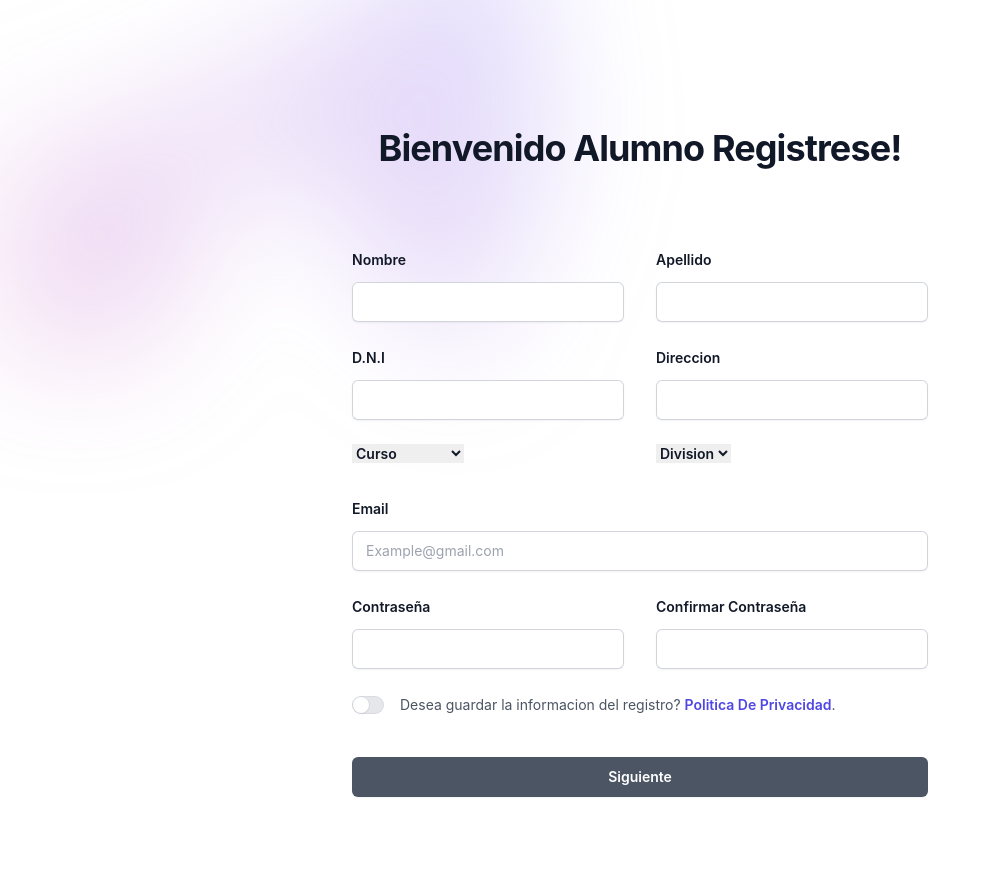
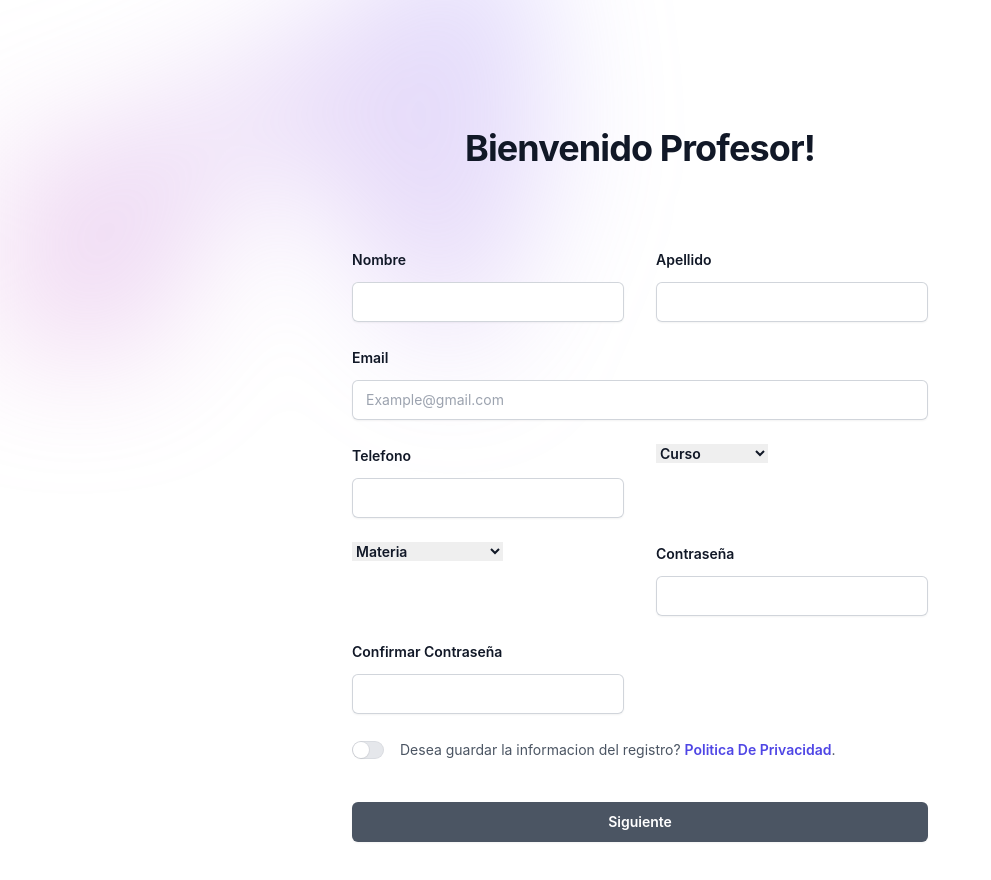
Before and after one commit to ReginaPescara/cuaderno-comunicaciones, a React (Create React App) app: page / in a window 1280 px wide. Shown: the top 880 px of the page, without its empty margins (0-991 px from the left). Built offline with nearby package versions, Linux system fonts and the light colour scheme.

Commit message:
Agregando informacion en RegistrarseProfesores

```diff
--- a/src/App.js
+++ b/src/App.js
@@ -1,10 +1,11 @@
 import React from 'react';
 import './App.css';
 import RegistrarseAlumno from './Componentes/RegistrarseAlumno';
+import RegistrarseProfesor from './Componentes/RegistrarseProfesor';
 
 function App(){
   return(
-    <RegistrarseAlumno></RegistrarseAlumno>
+    <RegistrarseProfesor></RegistrarseProfesor>
   )
   }
 export default App;
--- a/src/Componentes/RegistrarseProfesor.jsx
+++ b/src/Componentes/RegistrarseProfesor.jsx
@@ -37,12 +37,12 @@ export default function Example() {
         />
       </div>
       <div className="mx-auto max-w-2xl text-center">
-        <h2 className="text-3xl font-bold tracking-tight text-gray-900 sm:text-4xl">Bienvenido Alumno Registrese!</h2>
+        <h2 className="text-3xl font-bold tracking-tight text-gray-900 sm:text-4xl">Bienvenido Profesor!</h2>
       </div>
       <form action="#" method="POST" className="mx-auto mt-16 max-w-xl sm:mt-20">
         <div className="grid grid-cols-1 gap-x-8 gap-y-6 sm:grid-cols-2">
 
-          {/* Nombre del alumno */}
+          {/* Nombre del Profesor */}
 
           <div>
             <label htmlFor="first-name" className="block text-sm font-semibold leading-6 text-gray-900">
@@ -59,7 +59,7 @@ export default function Example() {
             </div>
           </div>
 
-          {/* Apellido del alumno */}
+          {/* Apellido del Profesor */}
 
           <div>
             <label htmlFor="last-name" className="block text-sm font-semibold leading-6 text-gray-900">
@@ -75,72 +75,6 @@ export default function Example() {
               />
             </div>
           </div>
-
-          {/* Dni del alumno */}
-
-          <div>
-            <label htmlFor="last-name" className="block text-sm font-semibold leading-6 text-gray-900">
-              D.N.I
-            </label>
-            <div className="mt-2.5">
-              <input
-                type="text"
-                name="last-name"
-                id="last-name"
-                autoComplete="family-name"
-                className="block w-full rounded-md border-0 px-3.5 py-2 text-gray-900 shadow-sm ring-1 ring-inset ring-gray-300 placeholder:text-gray-400 focus:ring-2 focus:ring-inset focus:ring-indigo-600 sm:text-sm sm:leading-6"
-              />
-            </div>
-          </div>
-
-          {/* Division del Alumno */}
-
-          <div>
-            <label htmlFor="last-name" className="block text-sm font-semibold leading-6 text-gray-900">
-              Direccion
-            </label>
-            <div className="mt-2.5">
-              <input
-                type="text"
-                name="last-name"
-                id="last-name"
-                autoComplete="family-name"
-                className="block w-full rounded-md border-0 px-3.5 py-2 text-gray-900 shadow-sm ring-1 ring-inset ring-gray-300 placeholder:text-gray-400 focus:ring-2 focus:ring-inset focus:ring-indigo-600 sm:text-sm sm:leading-6"
-              />
-            </div>
-          </div>
-
-          {/* Curso y Division del Alumno */}
-
-          <div>
-            <select name="curso" id="curso" className="block text-sm font-semibold leading-6 text-gray-900">
-              <option value="" className="block text-sm font-semibold leading-6 text-gray-900">Curso</option>
-              <option value="" className="block text-sm font-semibold leading-6 text-gray-900">Primer Año</option>
-              <option value="" className="block text-sm font-semibold leading-6 text-gray-900">Segundo Año</option>
-              <option value="" className="block text-sm font-semibold leading-6 text-gray-900">Tercer Año</option>
-              <option value="" className="block text-sm font-semibold leading-6 text-gray-900">Cuarto Año</option>
-              <option value="" className="block text-sm font-semibold leading-6 text-gray-900">Quinto Año</option>
-              <option value="" className="block text-sm font-semibold leading-6 text-gray-900">Sexto Año</option>
-            </select>
-            <div className="mt-2.5">
-            </div>
-          </div>
-          <div>
-            <select name="curso" id="curso" className="block text-sm font-semibold leading-6 text-gray-900">
-              <option value="" className="block text-sm font-semibold leading-6 text-gray-900">Division</option>
-              <option value="" className="block text-sm font-semibold leading-6 text-gray-900">1ro 1ra</option>
-              <option value="" className="block text-sm font-semibold leading-6 text-gray-900">1ro 2da</option>
-              <option value="" className="block text-sm font-semibold leading-6 text-gray-900">1ro 3ra</option>
-              <option value="" className="block text-sm font-semibold leading-6 text-gray-900">1ro 4ta</option>
-              <option value="" className="block text-sm font-semibold leading-6 text-gray-900">1ro 5ta</option>
-              <option value="" className="block text-sm font-semibold leading-6 text-gray-900">1ro 6ta</option>
-              <option value="" className="block text-sm font-semibold leading-6 text-gray-900">1ro 7ma</option>
-              <option value="" className="block text-sm font-semibold leading-6 text-gray-900">1ro 8va</option>
-            </select>
-            <div className="mt-2.5">
-            </div>
-          </div>
-
 
         {/* Email del Usuario */}
 
@@ -160,10 +94,55 @@ export default function Example() {
             </div>
           </div>
 
+          {/* Telefono del Profesor */}
+
+          <div>
+            <label htmlFor="number" className="block text-sm font-semibold leading-6 text-gray-900">
+              Telefono
+            </label>
+            <div className="mt-2.5">
+              <input
+                type="number"
+                name="phone-number"
+                id="phone-number"
+                autoComplete="family-name"
+                className="block w-full rounded-md border-0 px-3.5 py-2 text-gray-900 shadow-sm ring-1 ring-inset ring-gray-300 placeholder:text-gray-400 focus:ring-2 focus:ring-inset focus:ring-indigo-600 sm:text-sm sm:leading-6"
+              />
+            </div>
+          </div>
+
+          <div>
+            <select name="curso" id="curso" className="block text-sm font-semibold leading-6 text-gray-900">
+              <option value="" className="block text-sm font-semibold leading-6 text-gray-900">Curso</option>
+              <option value="" className="block text-sm font-semibold leading-6 text-gray-900">Primer Año</option>
+              <option value="" className="block text-sm font-semibold leading-6 text-gray-900">Segundo Año</option>
+              <option value="" className="block text-sm font-semibold leading-6 text-gray-900">Tercer Año</option>
+              <option value="" className="block text-sm font-semibold leading-6 text-gray-900">Cuarto Año</option>
+              <option value="" className="block text-sm font-semibold leading-6 text-gray-900">Quinto Año</option>
+              <option value="" className="block text-sm font-semibold leading-6 text-gray-900">Sexto Año</option>
+            </select>
+            <div className="mt-2.5">
+            </div>
+          </div>
+          <div>
+            <select name="curso" id="curso" className="block text-sm font-semibold leading-6 text-gray-900">
+              <option value="" className="block text-sm font-semibold leading-6 text-gray-900">Materia</option>
+              <option value="" className="block text-sm font-semibold leading-6 text-gray-900">Ingles</option>
+              <option value="" className="block text-sm font-semibold leading-6 text-gray-900">Fisica</option>
+              <option value="" className="block text-sm font-semibold leading-6 text-gray-900">Quimica</option>
+              <option value="" className="block text-sm font-semibold leading-6 text-gray-900">Dibujo Tecnico</option>
+              <option value="" className="block text-sm font-semibold leading-6 text-gray-900">Matematica</option>
+              <option value="" className="block text-sm font-semibold leading-6 text-gray-900">Lengua y Literatura</option>
+              <option value="" className="block text-sm font-semibold leading-6 text-gray-900">Biologia e Higiene</option>
+            </select>
+            <div className="mt-2.5">
+            </div>
+          </div>
+
           {/* Contraseña Del Alumno */}
 
           <div>
-            <label htmlFor="last-name" className="block text-sm font-semibold leading-6 text-gray-900">
+            <label htmlFor="password" className="block text-sm font-semibold leading-6 text-gray-900">
               Contraseña
             </label>
             <div className="mt-2.5">
@@ -177,7 +156,7 @@ export default function Example() {
             </div>
           </div>
           <div>
-            <label htmlFor="last-name" className="block text-sm font-semibold leading-6 text-gray-900">
+            <label htmlFor="confirm-password" className="block text-sm font-semibold leading-6 text-gray-900">
               Confirmar Contraseña
             </label>
             <div className="mt-2.5">
```
